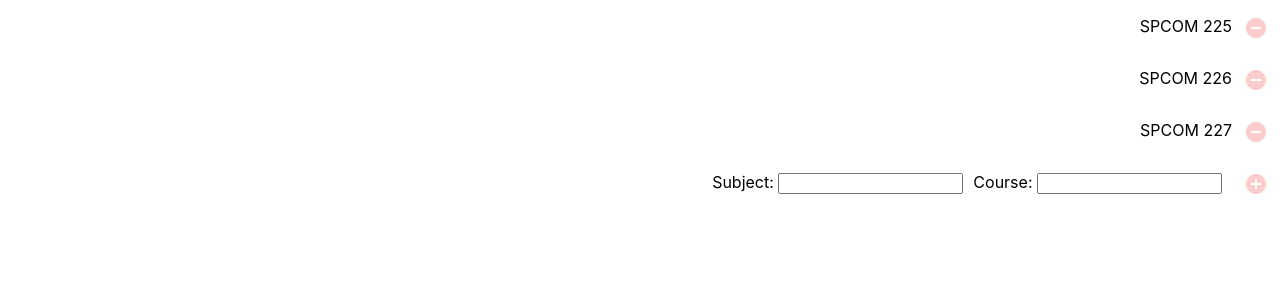
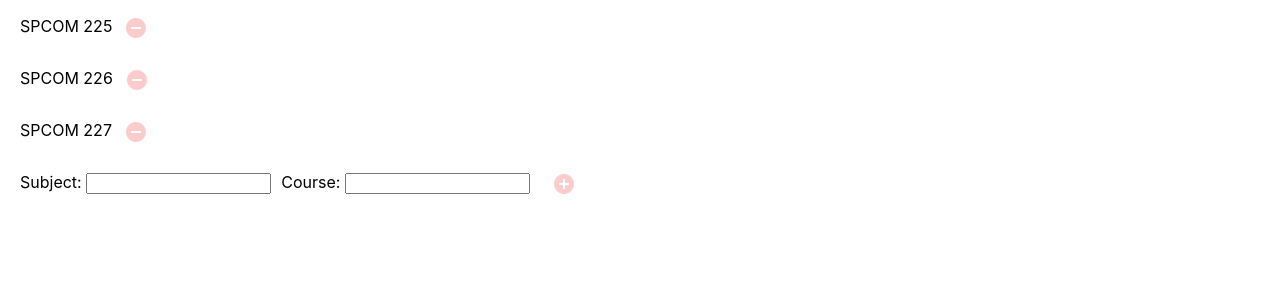
Before and after one commit to uwmincy/uwcourseplanner, a React (Create React App) app: page / in a window 1280 px wide. Shown: the top 300 px of the page. Built offline with nearby package versions, Linux system fonts and the light colour scheme.

Commit message:
Changed Selection alignment to the left and added padding.

```diff
--- a/src/scenes/Planner/scenes/Selection/styles.scss
+++ b/src/scenes/Planner/scenes/Selection/styles.scss
@@ -1,3 +1,4 @@
 .selection {
-    text-align: right;
+    text-align: left;
+    padding-left: 20px;
 }
```
